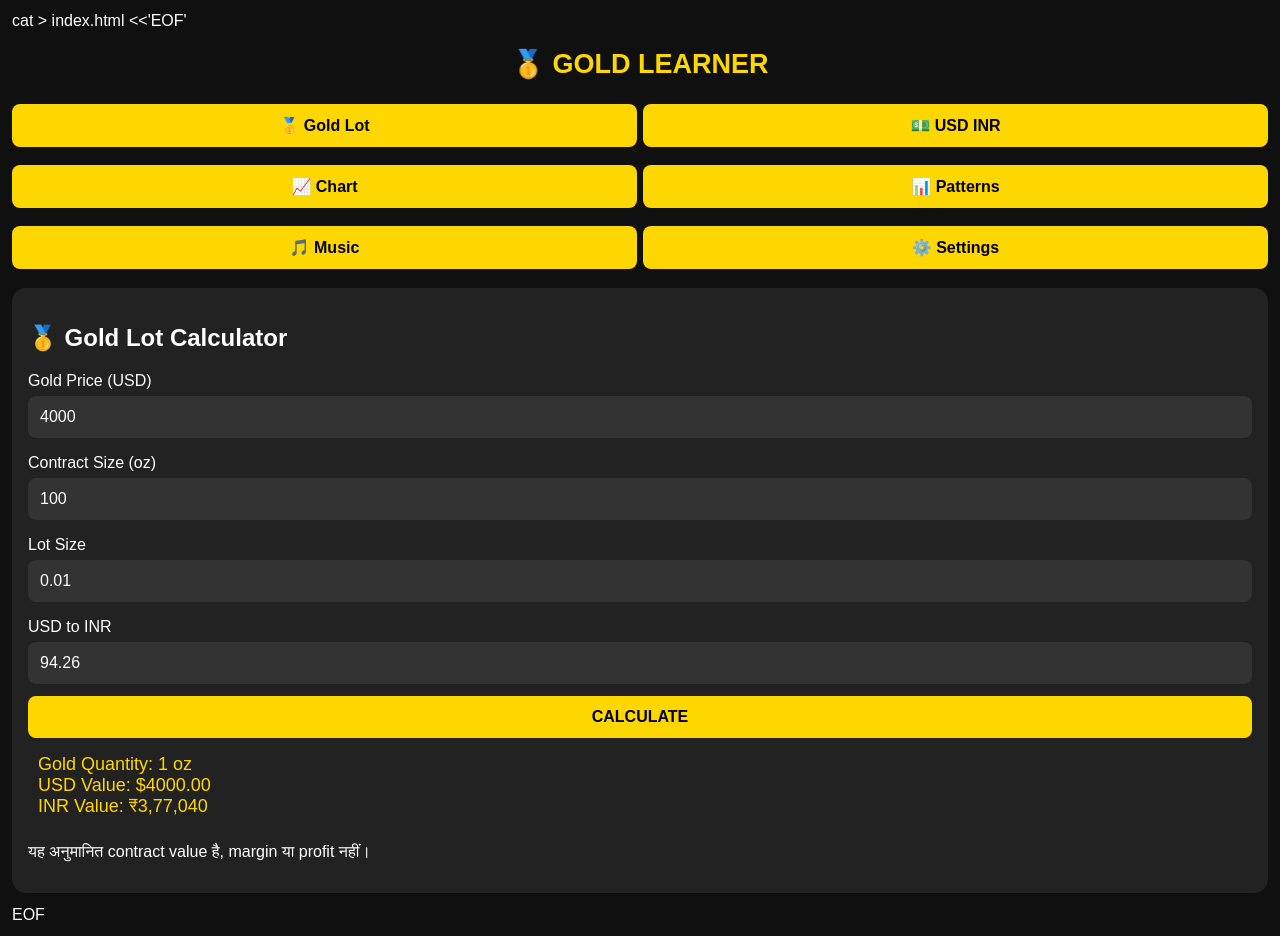
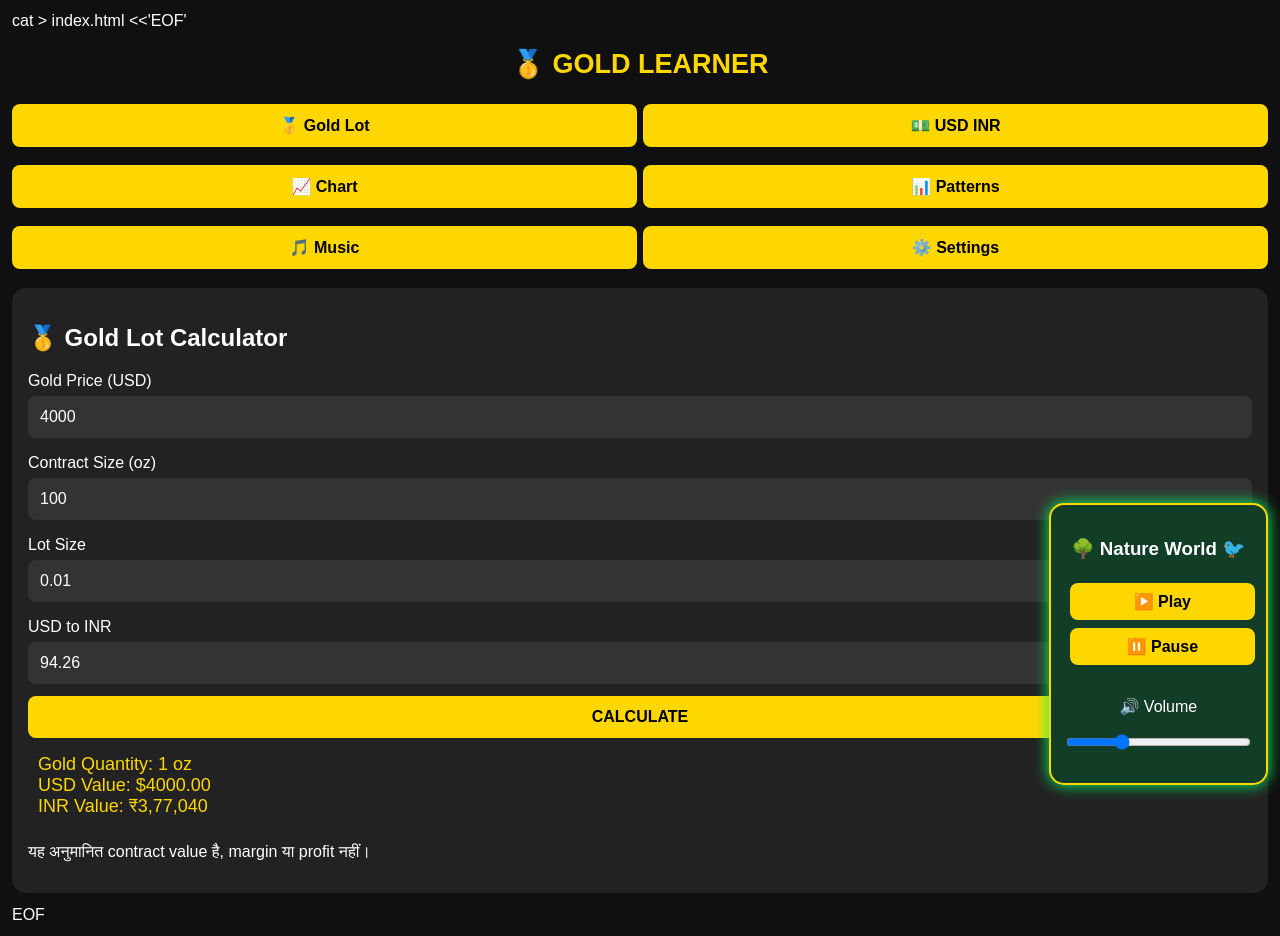
Before and after one commit to kingbhai5009-png/gold-learner, a website: page www/index.html in a window 1280 px wide. Drawn offline with Linux system fonts and the light colour scheme.

Commit message:
Add nature background music

```diff
--- a/www/index.html
+++ b/www/index.html
@@ -22,6 +22,98 @@ canvas{width:100%;background:#111;border-radius:10px}
 label{display:block;margin-top:10px}
 </style>
 </head>
+<!-- GOLD LEARNER NATURE MUSIC -->
+
+<div id="goldNaturePanel">
+
+<h3>🌳 Nature World 🐦</h3>
+
+<button onclick="goldNaturePlay()">
+▶️ Play
+</button>
+
+<button onclick="goldNaturePause()">
+⏸️ Pause
+</button>
+
+<br><br>
+
+<label>🔊 Volume</label>
+
+<input
+type="range"
+min="0"
+max="1"
+step="0.01"
+value="0.25"
+oninput="goldNatureVolume(this.value)"
+>
+
+</div>
+
+<audio
+id="goldNatureAudio"
+src="music/nature.mp3"
+loop
+preload="auto">
+</audio>
+
+<style>
+
+#goldNaturePanel {
+position:fixed;
+bottom:15px;
+right:12px;
+z-index:99999;
+background:#123d27;
+color:white;
+padding:15px;
+border-radius:15px;
+border:2px solid gold;
+text-align:center;
+box-shadow:0 0 15px #00ff66;
+}
+
+#goldNaturePanel button {
+background:gold;
+color:black;
+border:0;
+padding:9px;
+margin:4px;
+border-radius:8px;
+font-weight:bold;
+}
+
+</style>
+
+<script>
+
+const goldNatureAudio =
+document.getElementById("goldNatureAudio");
+
+goldNatureAudio.volume = 0.25;
+
+function goldNaturePlay() {
+
+goldNatureAudio.play();
+
+}
+
+function goldNaturePause() {
+
+goldNatureAudio.pause();
+
+}
+
+function goldNatureVolume(value) {
+
+goldNatureAudio.volume = value;
+
+}
+
+</script>
+
+<!-- END NATURE MUSIC -->
 <body>
 
 <header>🥇 GOLD LEARNER</header>
```
Also changed, not shown: 1 other file.
